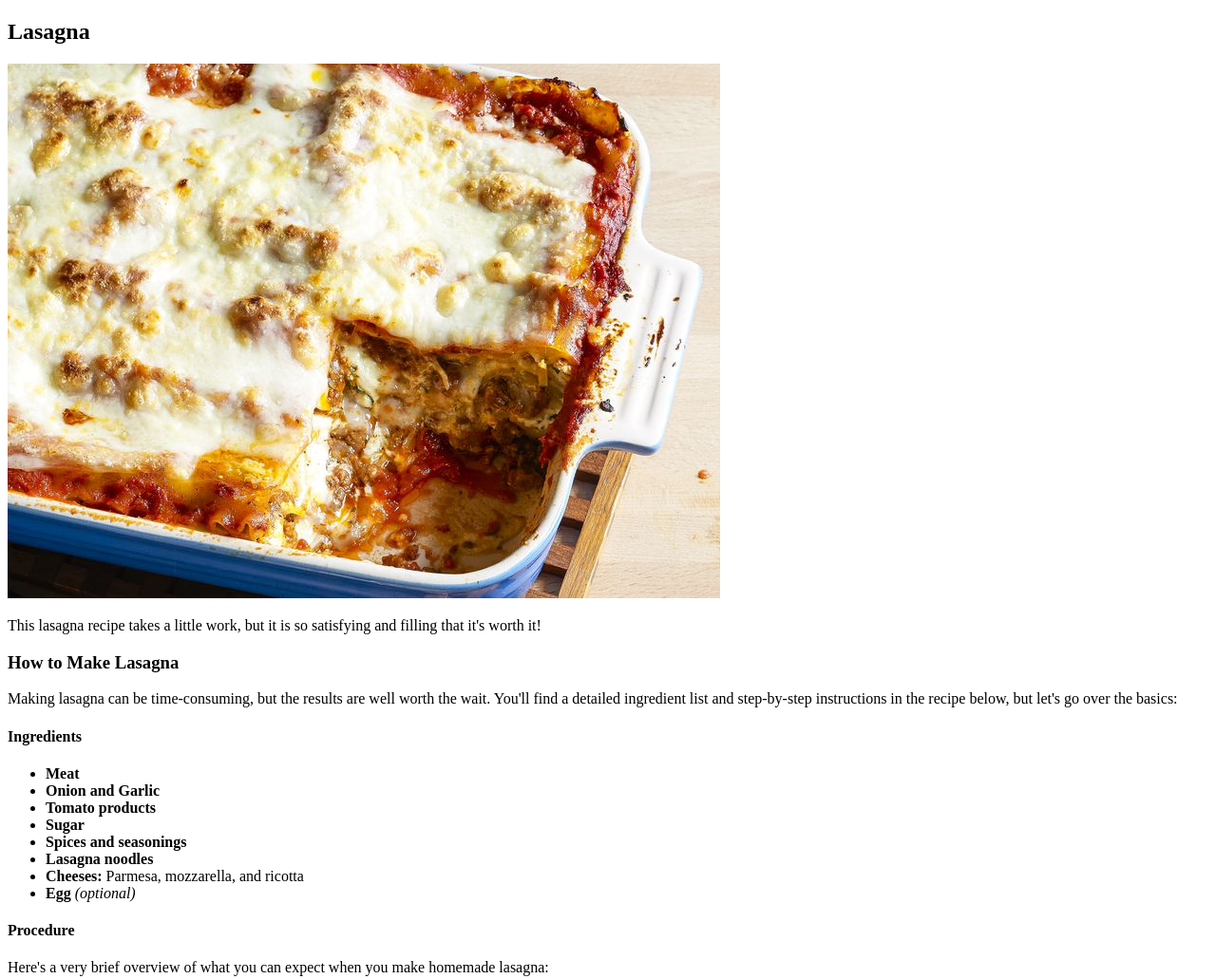
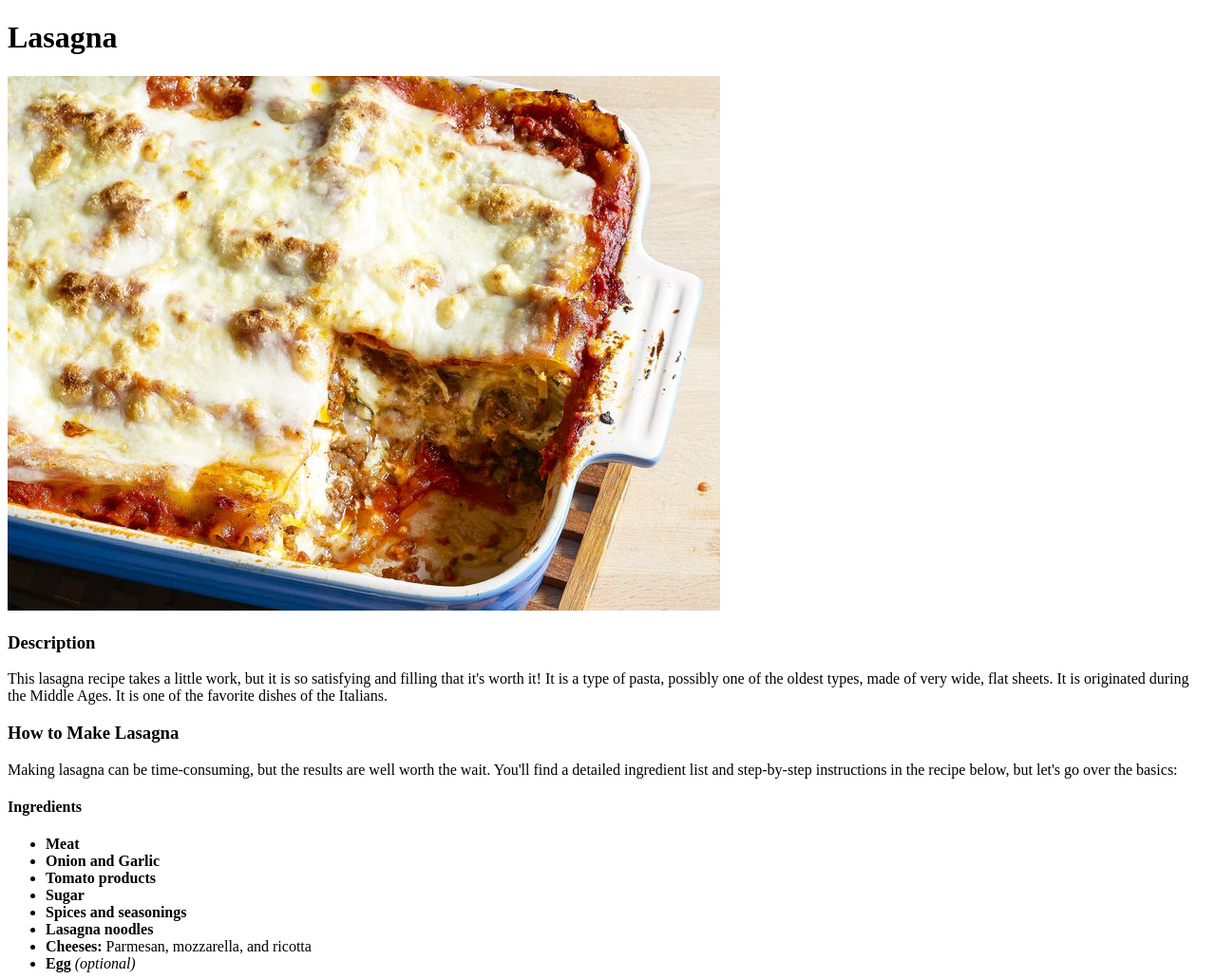
Before and after one commit to h1mkr/odin-recipes, a plain HTML site: page recipes/lasagna.html in a window 1280 px wide. Shown: the top 1031 px of the page at 95% size. Drawn offline with Linux system fonts and the light colour scheme.

Commit message:
Add description to lasagna.html

```diff
--- a/recipes/lasagna.html
+++ b/recipes/lasagna.html
@@ -7,9 +7,10 @@
     <title>Wonderful Recipes</title>
 </head>
 <body>
-    <h2>Lasagna</h2>
-    <img src="../images/lasagna.jpg" alt="">
-    <p>This lasagna recipe takes a little work, but it is so satisfying and filling that it's worth it!</p>
+    <h1>Lasagna</h1>
+    <img src="../images/lasagna.jpg" alt="Image of a delicious Lasagna">
+    <h3>Description</h3>
+    <p>This lasagna recipe takes a little work, but it is so satisfying and filling that it's worth it! It is a type of pasta, possibly one of the oldest types, made of very wide, flat sheets. It is originated during the Middle Ages. It is one of the favorite dishes of the Italians.</p>
     <h3>How to Make Lasagna</h3>
     <p>Making lasagna can be time-consuming, but the results are well worth the wait. You'll find a detailed ingredient list and step-by-step instructions in the recipe below, but let's go over the basics: </p>
     <h4>Ingredients</h4>
@@ -20,7 +21,7 @@
         <li><strong>Sugar</strong></li>
         <li><strong>Spices and seasonings</strong></li>
         <li><strong>Lasagna noodles</strong></li>
-        <li> <strong>Cheeses: </strong>Parmesa, mozzarella, and ricotta</li>
+        <li> <strong>Cheeses: </strong>Parmesan, mozzarella, and ricotta</li>
         <li><strong>Egg</strong><em> (optional)</em></li>
     </ul>
     <h4>Procedure</h4>
@@ -46,6 +47,5 @@
     <h4>How Long to Cook Lasagna</h4>
     <p>The assembled lasagna should take about 50 minutes to cook in an oven preheated to 375 degrees F. Cover it with foil for the first 25 minutes, then let it cook uncovered for the final 25 minutes. Also, it's important to let the lasagna rest at room temperature for about 15 minutes before you cut into it.</p>
     <p>THAT'S IT! Your delicious lasagna is ready. Lasagna is best served with some Balsamic Grilled Zucchini</p>
-
 </body>
 </html>
```
